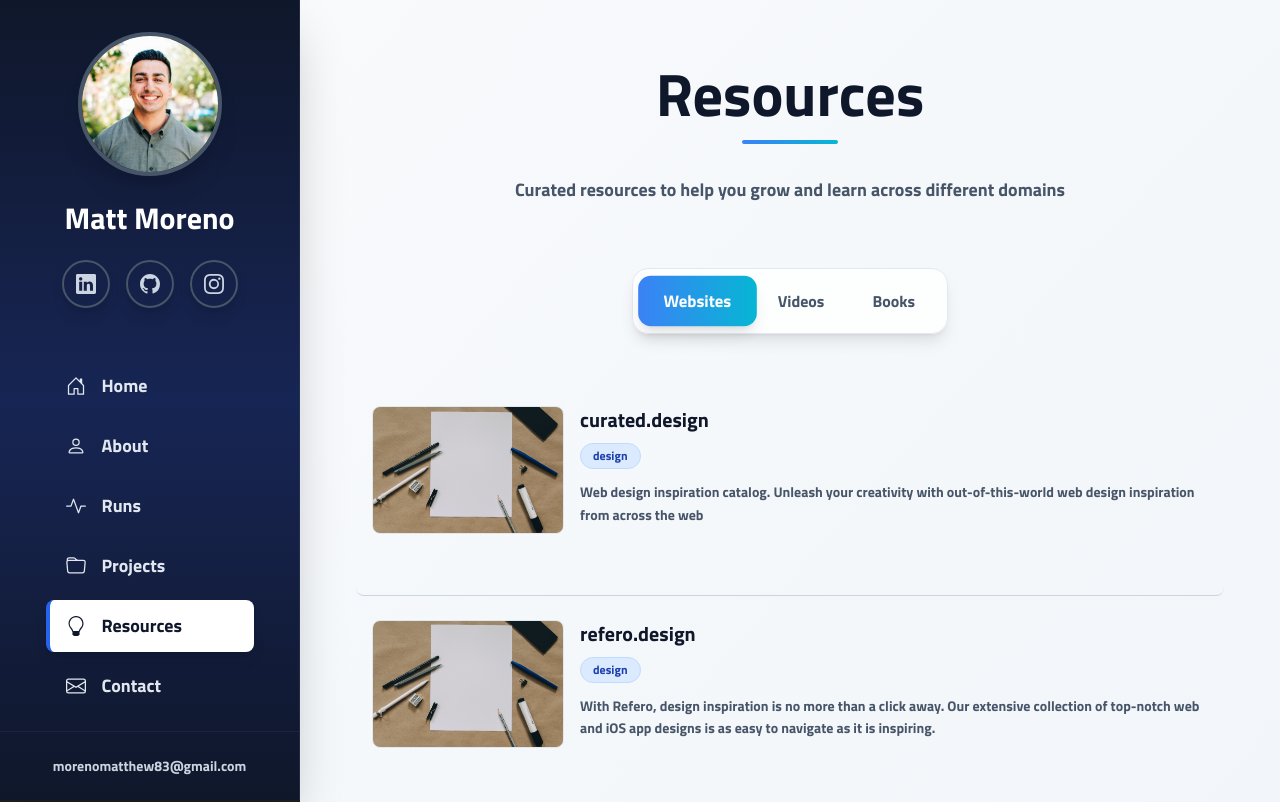
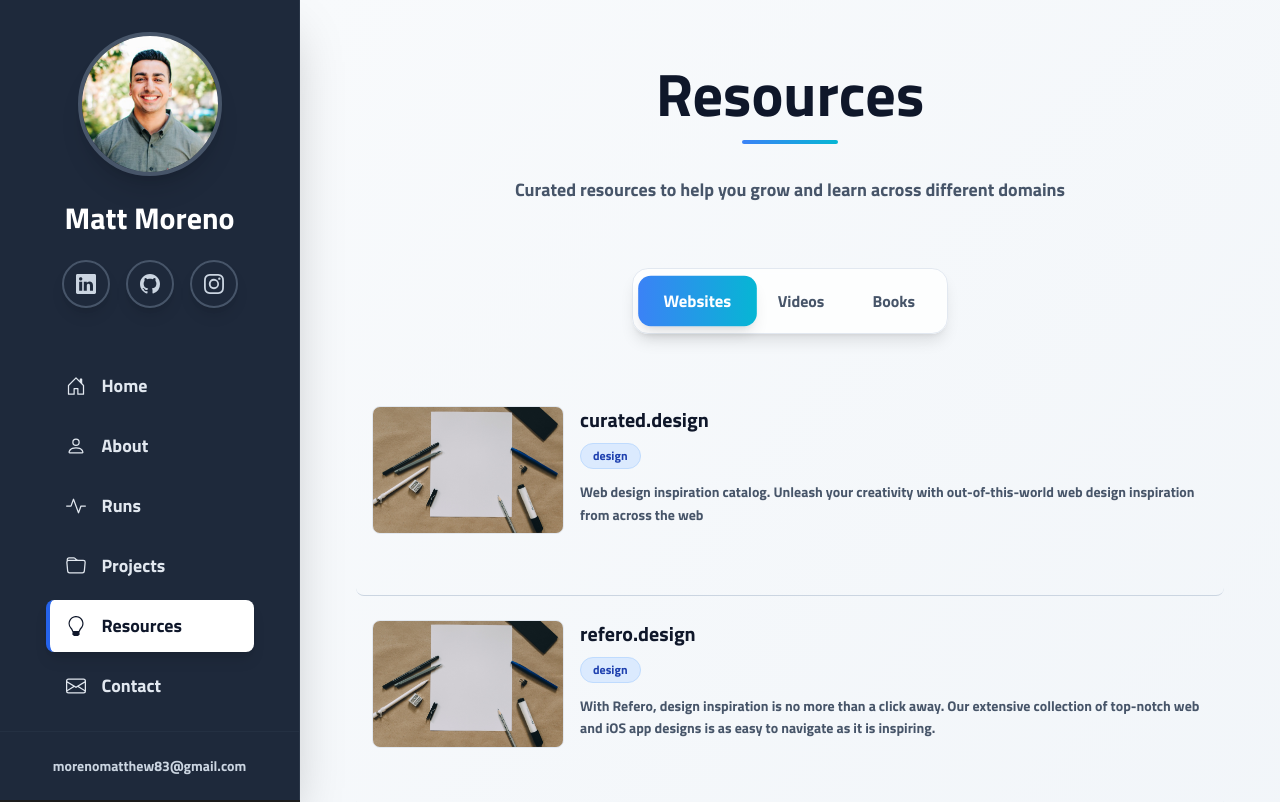
Before and after one commit to matt-moreno/portfolio, a React (Vite) app: page /resources in a window 1280 px wide. Shown: the top 802 px of the page. Built offline with nearby package versions, Linux system fonts and the light colour scheme.

Commit message:
fix sidebar color

```diff
--- a/src/components/Sidebar/Sidebar.tsx
+++ b/src/components/Sidebar/Sidebar.tsx
@@ -8,10 +8,10 @@
 }: SidebarTypes) {
   return (
     <header
+      // Edit this to change the sidebar color
       className={`
         fixed top-0 left-0 h-full z-[9999]
-        bg-gradient-to-b from-slate-900 via-blue-950 to-slate-900
-        border-r border-slate-700/50
+        bg-slate-800 border-r border-slate-600/30 text-slate-100
         flex flex-col justify-between items-center
         transition-all duration-300 ease-in-out
         shadow-2xl
--- a/src/components/Sidebar/components/Profile.tsx
+++ b/src/components/Sidebar/components/Profile.tsx
@@ -24,7 +24,7 @@
         <Link
           to="https://www.linkedin.com/in/matthew-moreno-76b58880/"
           target="_blank"
-          className="text-slate-300 hover:text-white transition-all duration-300 transform hover:scale-125 hover:bg-white hover:text-slate-900 p-3 rounded-full border-2 border-slate-600 hover:border-white shadow-lg hover:shadow-xl"
+          className="text-slate-300 hover:text-blue-400 transition-all duration-300 transform hover:scale-125 hover:bg-slate-700 p-3 rounded-full border-2 border-slate-600 hover:border-blue-400 shadow-lg hover:shadow-xl"
           aria-label="LinkedIn Profile"
         >
           <BsLinkedin className="text-xl" />
@@ -32,7 +32,7 @@
         <Link
           to="https://github.com/matt-moreno"
           target="_blank"
-          className="text-slate-300 hover:text-white transition-all duration-300 transform hover:scale-125 hover:bg-white hover:text-slate-900 p-3 rounded-full border-2 border-slate-600 hover:border-white shadow-lg hover:shadow-xl"
+          className="text-slate-300 hover:text-white transition-all duration-300 transform hover:scale-125 hover:bg-slate-700 p-3 rounded-full border-2 border-slate-600 hover:border-white shadow-lg hover:shadow-xl"
           aria-label="GitHub Profile"
         >
           <BsGithub className="text-xl" />
@@ -40,7 +40,7 @@
         <Link
           to="https://www.instagram.com/matt_moreno64/"
           target="_blank"
-          className="text-slate-300 hover:text-white transition-all duration-300 transform hover:scale-125 hover:bg-white hover:text-slate-900 p-3 rounded-full border-2 border-slate-600 hover:border-white shadow-lg hover:shadow-xl"
+          className="text-slate-300 hover:text-pink-400 transition-all duration-300 transform hover:scale-125 hover:bg-slate-700 p-3 rounded-full border-2 border-slate-600 hover:border-pink-400 shadow-lg hover:shadow-xl"
           aria-label="Instagram Profile"
         >
           <BsInstagram className="text-xl" />
```
